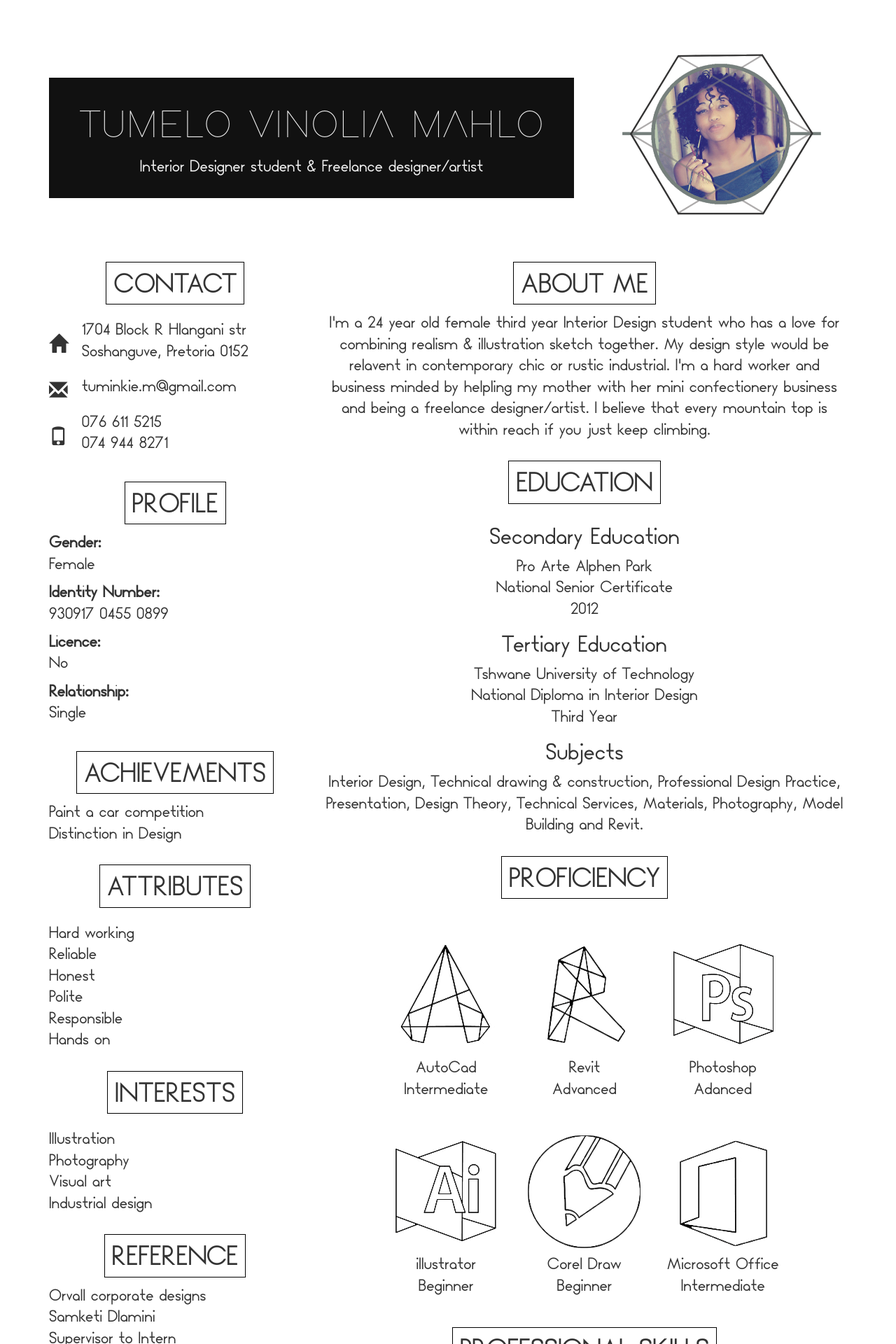
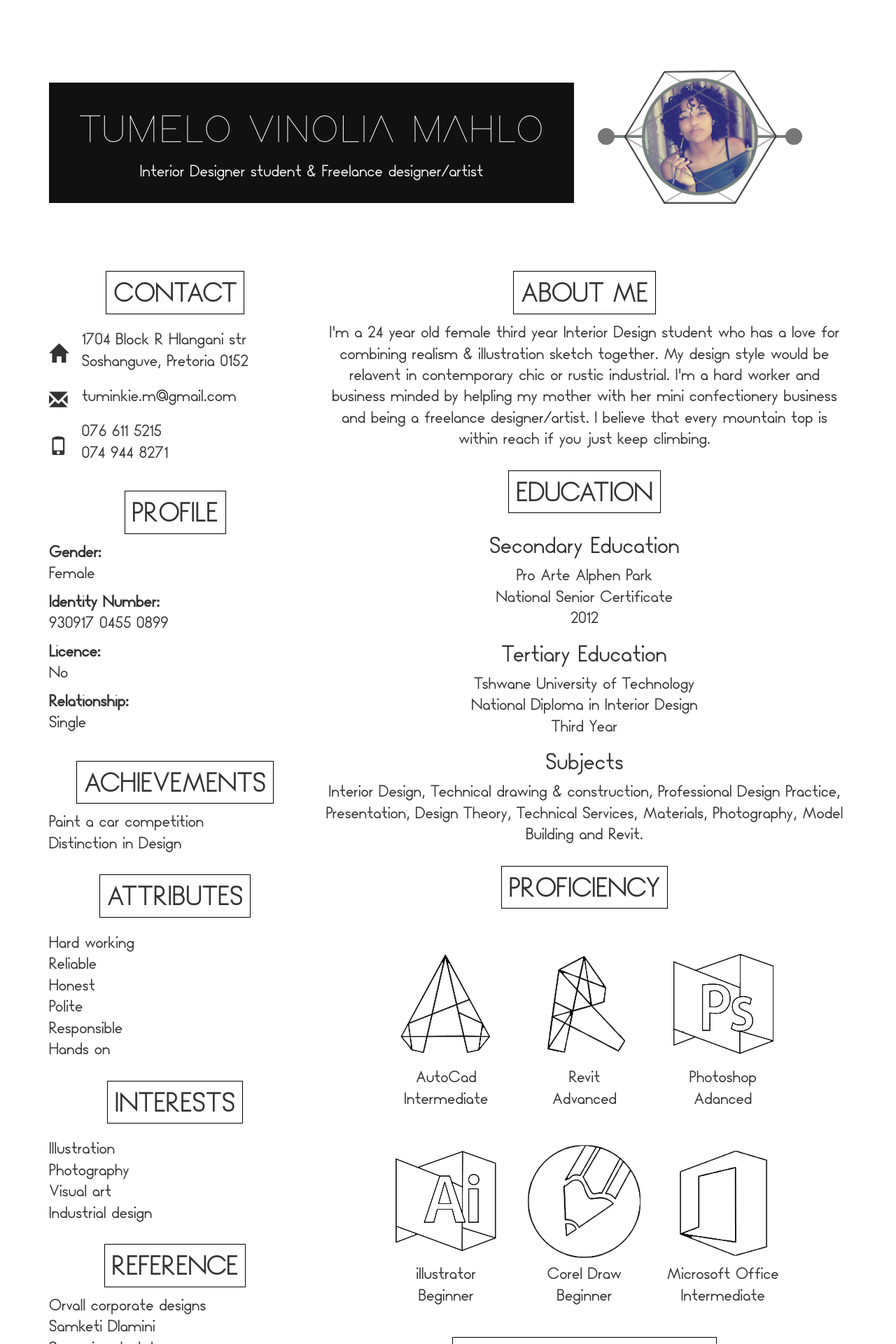
Before and after one commit to tshiamobhuda/portfolio, a Jekyll site: the page built from index.html, in a window 1280 px wide. Shown: the top 1920 px of the page at 70% size. Built offline with Jekyll 4.4.1, drawn with Linux system fonts in a browser that asks for light colours; nearby versions of some CDN libraries.

Commit message:
Added SVG Profile image - Used line & circle to mimic design

```diff
--- a/_layouts/default.html
+++ b/_layouts/default.html
@@ -24,7 +24,22 @@
                     </header>
                 </div>
                 <div class="col-md-4">
-                    <img src="{{ site.path }}/assets/img/myprofile.png" alt="" class="img-responsive">
+                    <!-- <img src="{{ site.path }}/assets/img/myprofile.png" alt="" class="img-responsive"> -->
+                    <svg xmlns="http://www.w3.org/2000/svg"
+                        xmlns:xlink="http://www.w3.org/1999/xlink"
+                        width="300px"
+                        height="320px">
+
+                        <circle cx="16" cy="155" r="10" style="stroke: #777; stroke-width: 4; fill: #777;" />
+
+                        <line x1="15" y1="155" x2="285" y2="155" style="stroke: #777; stroke-width: 4;"/>
+
+                        <image width="300" height="320" xlink:href="./assets/img/myprofile.png" />
+
+                        <circle cx="284" cy="155" r="10" style="stroke: #777; stroke-width: 4; fill: #777;" />
+
+                    </svg>
+
                 </div>
             </div>
         </div>
```
